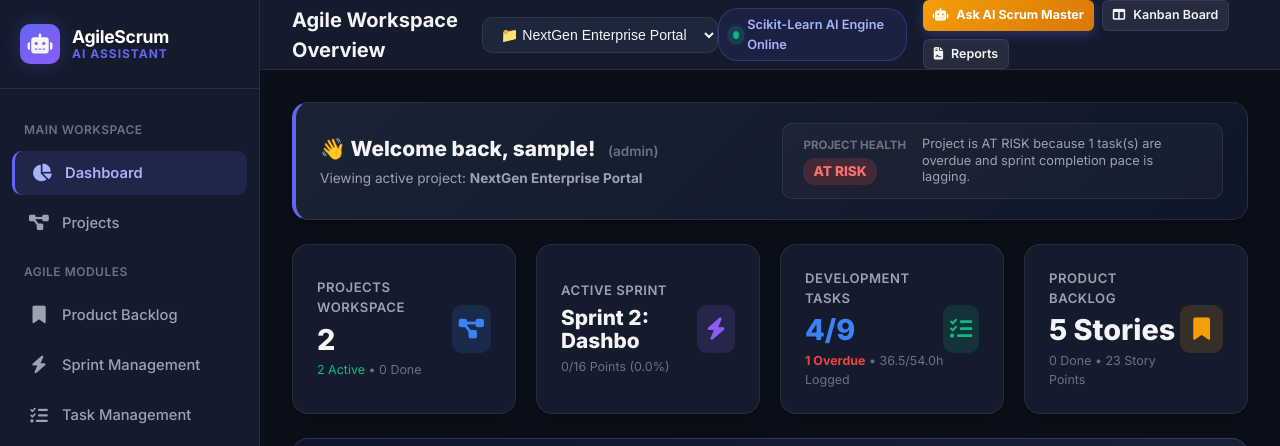
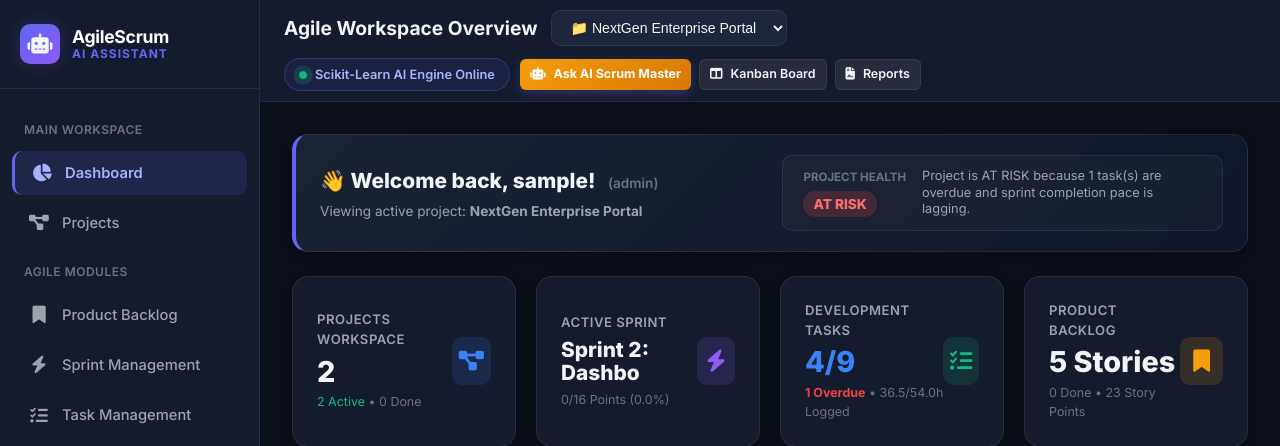
Before and after one commit to stevezone17-ops/ai-scrum-master-assistant, a Flask app: page / in a window 1280 px wide. Shown: the top 446 px of the page. Run offline with Flask 3, Linux system fonts and the light colour scheme; the visitor is signed in with stand-in values (Sample User, id 1); data comes from the database, SQL or seed files in the repository.

Commit message:
Fix topbar UI alignment and prevent page title text wrapping

```diff
--- a/static/css/style.css
+++ b/static/css/style.css
@@ -244,28 +244,35 @@ a:hover {
 }
 
 .topbar {
-    height: var(--topbar-height);
+    min-height: var(--topbar-height);
+    height: auto;
     background: var(--bg-surface);
     border-bottom: 1px solid var(--border-color);
     display: flex;
     align-items: center;
     justify-content: space-between;
-    padding: 0 32px;
+    padding: 10px 24px;
     position: sticky;
     top: 0;
     z-index: 90;
+    flex-wrap: wrap;
+    gap: 12px;
 }
 
 .page-title-box {
     display: flex;
     align-items: center;
-    gap: 16px;
+    gap: 14px;
+    flex-shrink: 0;
+    white-space: nowrap;
 }
 
 .page-title {
-    font-size: 1.25rem;
+    font-size: 1.2rem;
     font-weight: 700;
     color: var(--text-primary);
+    white-space: nowrap;
+    margin: 0;
 }
 
 .project-selector {
@@ -278,12 +285,17 @@ a:hover {
     font-weight: 500;
     outline: none;
     cursor: pointer;
+    max-width: 240px;
+    overflow: hidden;
+    text-overflow: ellipsis;
+    white-space: nowrap;
 }
 
 .topbar-actions {
     display: flex;
     align-items: center;
-    gap: 16px;
+    flex-wrap: wrap;
+    gap: 10px;
 }
 
 .ai-status-pill {
```
